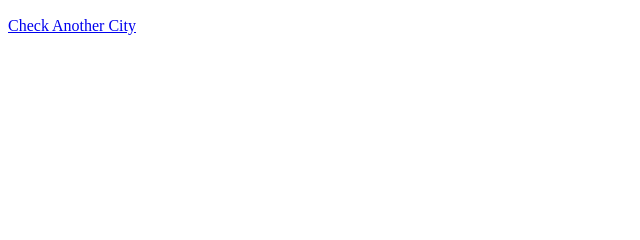
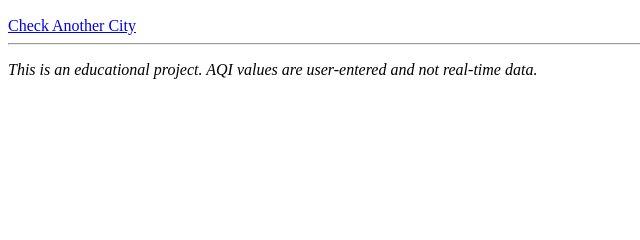
Before and after one commit to namrarafique93-del/AirAware-flask-Website, a Flask app: template templates/result.html in a window 1280 px wide. Shown: the part 254-494 px from the top of the page, without its empty margins (0-640 px from the left). Run offline with Flask 3, Linux system fonts and the light colour scheme; the template is opened without the code that fills it, so the values that code supplies are empty.

Commit message:
Update result.html

```diff
--- a/templates/result.html
+++ b/templates/result.html
@@ -14,5 +14,8 @@
     <p><b>Pollution Source:</b> {{ source }}</p>
 
     <a href="/">Check Another City</a>
+    <hr>
+<p><i>This is an educational project. AQI values are user-entered and not real-time data.</i></p>
+
 </body>
 </html>
```
